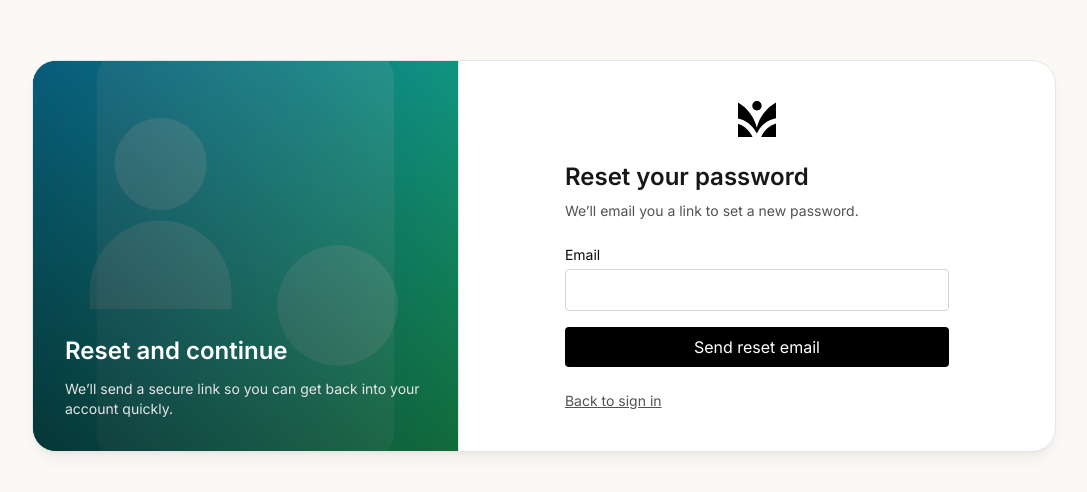
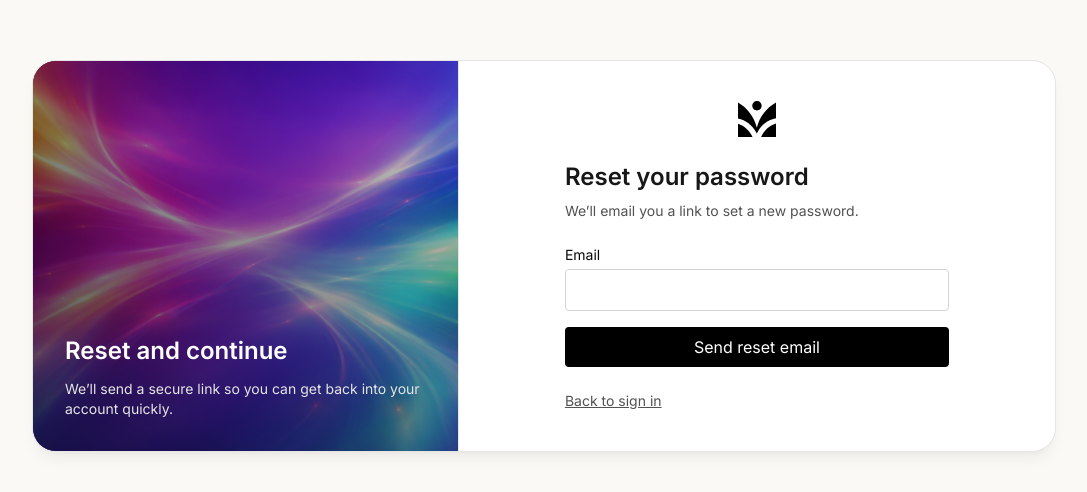
Before and after one commit to gericomaverick/logo-fountain, a Next.js app in the folder apps/web/: page /forgot-password in a window 1280 px wide. Shown: the part 160-652 px from the top of the page, without its empty margins (96-1183 px from the left). Built offline with nearby package versions, Linux system fonts and the light colour scheme; no server answers.

Commit message:
Use provided auth artwork images across login flows

```diff
--- a/apps/web/src/app/forgot-password/page.tsx
+++ b/apps/web/src/app/forgot-password/page.tsx
@@ -4,6 +4,7 @@ import { FormEvent, useMemo, useState } from "react";
 import Link from "next/link";
 
 import { AuthShell } from "@/components/auth-shell";
+import resetImage from "@/img/image-2.png";
 import { validateEmail } from "@/lib/auth/validation";
 import { createSupabaseBrowserClient } from "@/lib/supabase/client";
 
@@ -49,7 +50,7 @@ export default function ForgotPasswordPage() {
     <AuthShell
       title="Reset your password"
       subtitle="We’ll email you a link to set a new password."
-      sideImageSrc="/img/auth/auth-forgot-password.svg"
+      sideImageSrc={resetImage}
       sideImageAlt="Soft geometric illustration suggesting account recovery"
       sideTitle="Reset and continue"
       sideDescription="We’ll send a secure link so you can get back into your account quickly."
--- a/apps/web/src/app/login/page.tsx
+++ b/apps/web/src/app/login/page.tsx
@@ -4,6 +4,7 @@ import { FormEvent, useMemo, useState } from "react";
 import { useRouter } from "next/navigation";
 
 import { AuthShell } from "@/components/auth-shell";
+import loginImage from "@/img/image-1.png";
 import { createSupabaseBrowserClient } from "@/lib/supabase/client";
 import { hasValidationErrors, toErrorList, validateEmail, validateLogin, ValidationErrors } from "@/lib/auth/validation";
 
@@ -106,7 +107,7 @@ export default function LoginPage() {
     <AuthShell
       title="Sign in"
       subtitle="Sign in with your password, or request a magic link."
-      sideImageSrc="/img/auth/auth-login.svg"
+      sideImageSrc={loginImage}
       sideImageAlt="Abstract wave artwork in warm gradient tones"
       sideTitle="Welcome back"
       sideDescription="Pick up where you left off and keep your project momentum going."
--- a/apps/web/src/app/reset-password/page.tsx
+++ b/apps/web/src/app/reset-password/page.tsx
@@ -5,6 +5,7 @@ import { useRouter } from "next/navigation";
 import Link from "next/link";
 
 import { AuthShell } from "@/components/auth-shell";
+import resetImage from "@/img/image-2.png";
 import { hasValidationErrors, toErrorList, validatePasswordReset, ValidationErrors } from "@/lib/auth/validation";
 import { createSupabaseBrowserClient } from "@/lib/supabase/client";
 
@@ -55,7 +56,7 @@ export default function ResetPasswordPage() {
     <AuthShell
       title="Choose a new password"
       subtitle="Set a new password for your account."
-      sideImageSrc="/img/auth/auth-reset-password.svg"
+      sideImageSrc={resetImage}
       sideImageAlt="Abstract security-inspired gradient illustration"
       sideTitle="Create a strong new password"
       sideDescription="Use at least 8 characters and avoid reusing old passwords."
--- a/apps/web/src/app/set-password/page.tsx
+++ b/apps/web/src/app/set-password/page.tsx
@@ -4,6 +4,7 @@ import { FormEvent, useEffect, useMemo, useState } from "react";
 import { useRouter } from "next/navigation";
 
 import { AuthShell } from "@/components/auth-shell";
+import resetImage from "@/img/image-2.png";
 import { ensureBrowserSupabaseSession } from "@/lib/auth/session";
 import { hasValidationErrors, toErrorList, validatePasswordReset, ValidationErrors } from "@/lib/auth/validation";
 import { createSupabaseBrowserClient } from "@/lib/supabase/client";
@@ -99,7 +100,7 @@ export default function SetPasswordPage() {
     <AuthShell
       title="Set your password"
       subtitle="For security, you’ll sign in with this password next time."
-      sideImageSrc="/img/auth/auth-set-password.svg"
+      sideImageSrc={resetImage}
       sideImageAlt="Gradient illustration representing account setup"
       sideTitle="One last step"
       sideDescription="Set your password now and future sign-ins will be faster."
--- a/apps/web/src/components/auth-shell.tsx
+++ b/apps/web/src/components/auth-shell.tsx
@@ -1,12 +1,12 @@
 "use client";
 
-import Image from "next/image";
+import Image, { StaticImageData } from "next/image";
 import { ReactNode } from "react";
 
 type AuthShellProps = {
   title: string;
   subtitle?: string;
-  sideImageSrc?: string;
+  sideImageSrc?: string | StaticImageData;
   sideImageAlt?: string;
   sideTitle?: string;
   sideDescription?: string;
```
Also changed, not shown: apps/web/src/img/image-1.png (added), apps/web/src/img/image-2.png (added).
